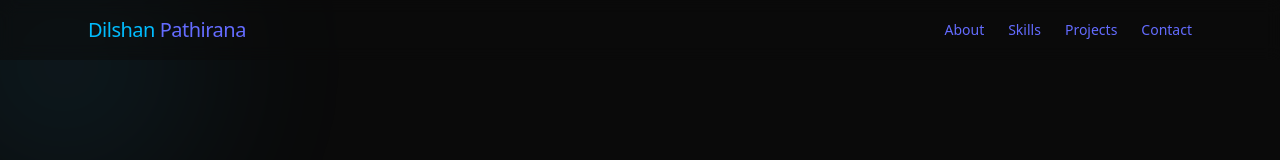
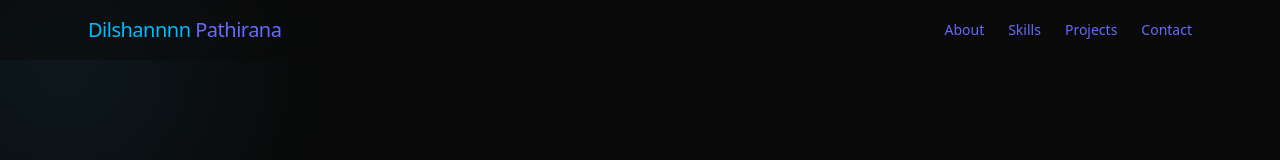
Before and after one commit to Dilshan-Pathirana/AWS-WebApp01, a React (Vite) app: page / in a window 1280 px wide. Shown: the top 160 px of the page. Built offline with nearby package versions, Linux system fonts and the light colour scheme.

Commit message:
Update App.tsx

```diff
--- a/src/App.tsx
+++ b/src/App.tsx
@@ -126,7 +126,7 @@ export default function App() {
             href="#hero"
             className="font-semibold tracking-tight text-lg sm:text-xl"
           >
-            <span className="text-sky-400">Dilshan</span> Pathirana
+            <span className="text-sky-400">Dilshannnn</span> Pathirana
           </a>
 
           <nav className="hidden md:flex gap-6 text-sm text-neutral-300">
```
